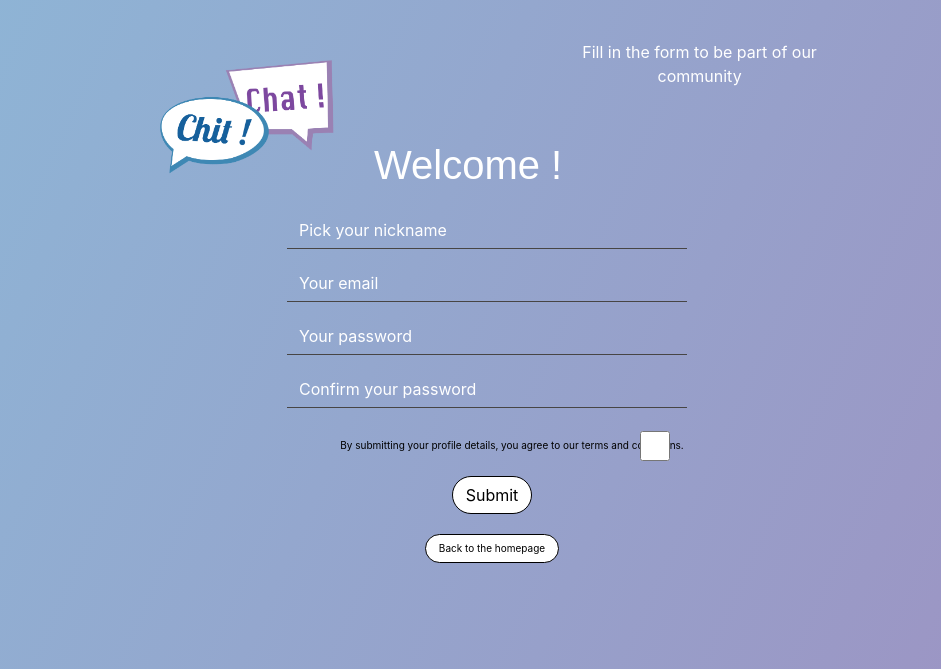
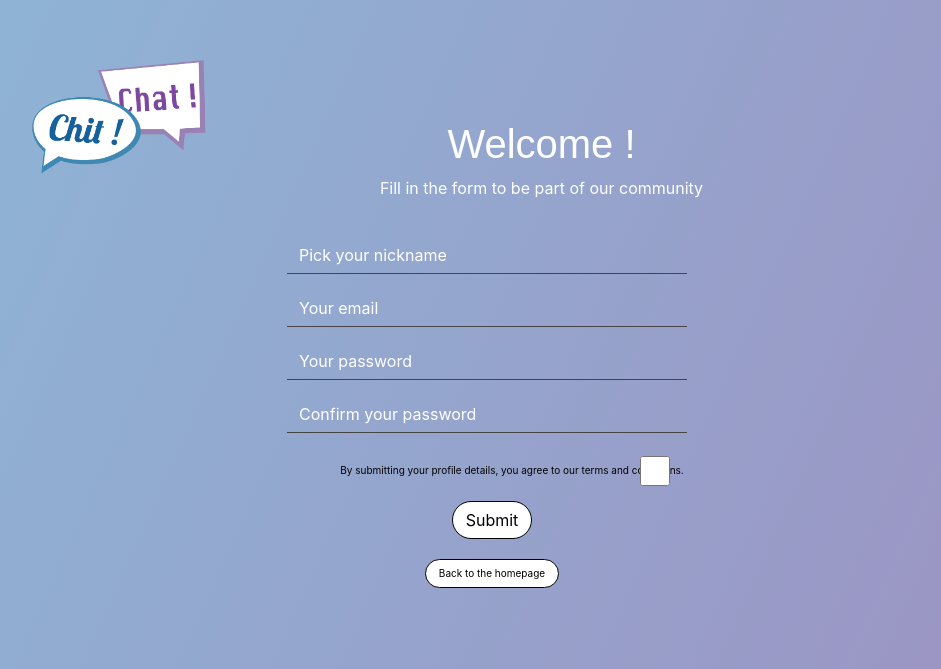
Before and after one commit to M1nj/chatroom, a PHP site: page /register.php in a window 1280 px wide. Shown: the top 669 px of the page, without its empty margins (138-1079 px from the left). Run offline with PHP 8.4, Linux system fonts and the light colour scheme; some libraries are stand-ins or nearby versions.

Commit message:
Update CSS #7 for sign up
CSS final for sign up page

```diff
--- a/CSS/style.css
+++ b/CSS/style.css
@@ -89,9 +89,8 @@ button#valid_button:hover{
 .title{
     font-size: 40px;
     font-family: sans-serif;
-    float: left;
     color: white;
-    padding-top: 15%;
+    padding-top: 12%;
 }
 
 p{
@@ -101,7 +100,8 @@ p{
 img {
     height: 100%;
     width: 20%;
-    margin-left: 20%;
+    margin-bottom: 10%;
+    margin-left: 10%;
     float: left;
 }
 
@@ -143,7 +143,6 @@ img {
 .form-control{
     border:none;
     background: none;
-    color: white;
 }
 
 
@@ -168,11 +167,9 @@ img {
 }
 
 input{
-    border:none;
     width: 100%;
     height: 30px;
 }
-
 
 .btn-warning{
     background-color: white;
```
Also changed, not shown: register.php (line endings or trailing spaces), 1 other file.
